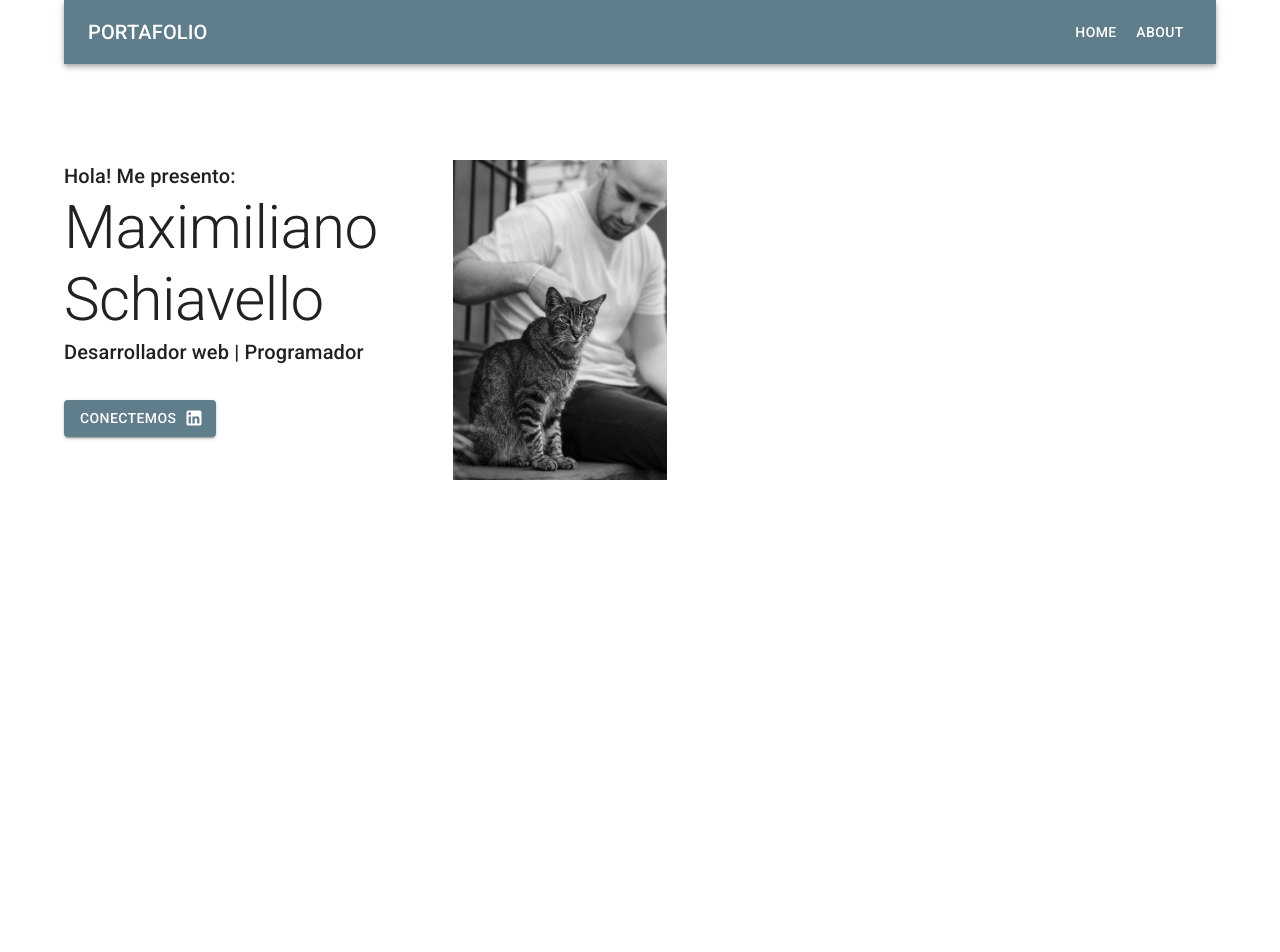
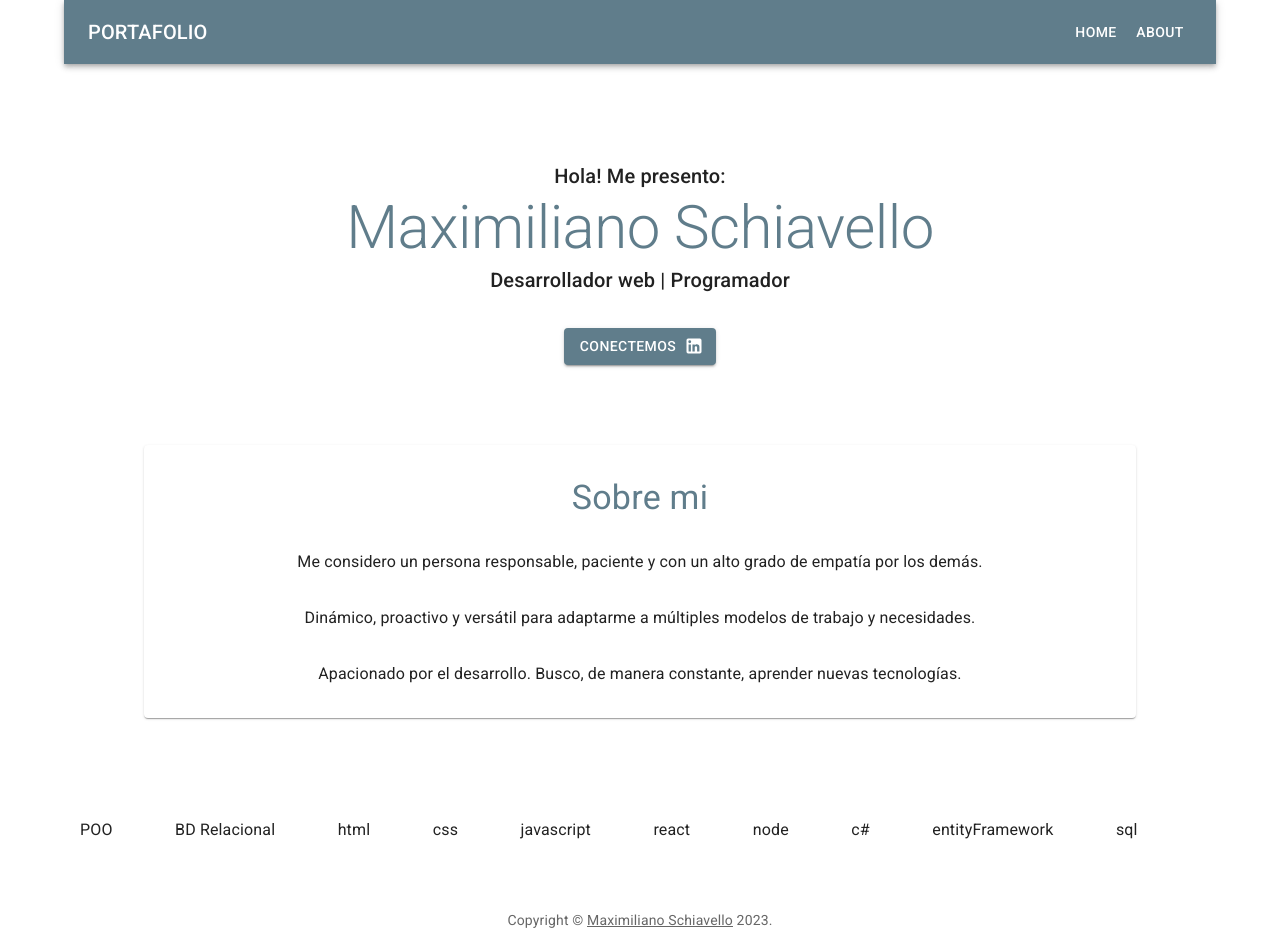
Before and after one commit to Maxischiavello/portfolio, a React (Create React App) app: page /about in a window 1280 px wide. Shown: the top 952 px of the page. Before the commit the page ends 800 px from the top, so only its background shows below. Built offline with nearby package versions, Linux system fonts and the light colour scheme.

Commit message:
about section, skills, footer

```diff
--- a/src/App.js
+++ b/src/App.js
@@ -3,14 +3,22 @@
 import Navbar from './components/Navbar';
 import Home from './components/Home';
 import { ThemeProvider } from '@mui/material/styles';
+import { CssBaseline } from '@mui/material';
 import theme from './theme';
+import Footer from './components/Footer';
+import About from './components/About';
+import Skills from './components/Skills';
 
 function App() {
   return (
     <ThemeProvider theme={theme}>
-      <Container fixed>
+      <CssBaseline />
+      <Container maxWidth="lg">
         <Navbar />
         <Home />
+        <About />
+        <Skills />
+        <Footer />
       </Container>
     </ThemeProvider>
   );
--- /dev/null
+++ b/src/components/About.jsx
@@ -0,0 +1,31 @@
+import React from 'react'
+import { Paper, Typography } from '@mui/material'
+
+function About() {
+  return (
+    <Paper sx={{
+        margin: 10,
+        display: 'flex',
+        flexDirection: 'column',
+        alignItems: 'center',
+        justifyContent: 'center',
+    }}>
+        <Typography variant='h4' m={4} px={2} color='primary.main'>
+            Sobre mi
+        </Typography>
+        <Typography mb={4} px={2}>
+            Me considero un persona responsable,
+            paciente y con un alto grado de empatía por los demás.
+        </Typography>
+        <Typography mb={4} px={2}>
+            Dinámico, proactivo y versátil para adaptarme a múltiples modelos de trabajo y necesidades.
+        </Typography>
+        <Typography mb={4} px={2}>
+            Apacionado por el desarrollo.
+            Busco, de manera constante, aprender nuevas tecnologías.
+        </Typography>
+    </Paper>
+  )
+}
+
+export default About
--- /dev/null
+++ b/src/components/Footer.jsx
@@ -0,0 +1,31 @@
+import React from 'react'
+import { Box, Typography, Link } from '@mui/material';
+import { Container } from '@mui/system';
+
+function Copyright() {
+
+    const linkedin = 'https://www.linkedin.com/in/maximiliano-schiavello/';
+
+    return (
+        <Typography variant="body2" color="text.secondary" align="center">
+            {'Copyright © '}
+            <Link color="inherit" href={linkedin}>
+                Maximiliano Schiavello
+            </Link>{' '}
+            {new Date().getFullYear()}
+            {'.'}
+        </Typography>
+    );
+}
+
+function Footer() {
+    return (
+        <Box component="footer" sx={{ bgcolor: 'background.paper', py: 6 }}>
+            <Container maxWidth="lg">
+                <Copyright />
+            </Container>
+        </Box>
+    )
+}
+
+export default Footer
--- a/src/components/Home.jsx
+++ b/src/components/Home.jsx
@@ -1,30 +1,28 @@
 import React from 'react'
-import Img from '../assets/foto.jpeg'
-import { Button, Box, Grid, Typography, } from '@mui/material';
+import { Button, Box, Grid, Typography } from '@mui/material';
 import LinkedInIcon from '@mui/icons-material/LinkedIn';
+
 
 function Home() {
 
     return (
-        <Box mt={12}>
-            <Grid container spacing={2}>
-                <Grid item xs={12} sm={6} md={4}>
-                    <Box spacing={1} sx={{ alignSelf: 'center'}}>
-                        <Typography variant='h6'><span>Hola!</span> Me presento:</Typography>
-                        <Typography variant='h2'>Maximiliano Schiavello</Typography>
+        <Box mt={12} >
+            <Grid container spacing={2} >
+                <Grid item xs={12} >
+                    <Box spacing={1} sx={{
+                        display: 'flex',
+                        flexDirection: 'column',
+                        justifyContent: 'center',
+                        alignItems: 'center',
+                        textAlign: ' center',
+                    }}>
+                        <Typography variant='h6' >Hola! Me presento:</Typography>
+                        <Typography variant='h2' color='primary.main'>Maximiliano Schiavello</Typography>
                         <Typography variant='h6' mb={4}>Desarrollador web | Programador</Typography>
 
                         <Button color='primary' variant="contained" endIcon={<LinkedInIcon/>}>
                             Conectemos
                         </Button>
-                    </Box>
-                </Grid>
-                <Grid item xs={12} sm={6} md={8}>
-                    <Box spacing={1} sx={{
-                        display: 'flex',
-                        justifyContent: 'flex-start'
-                    }}>
-                        <img src={Img} alt="foto" height={320} />
                     </Box>
                 </Grid>
             </Grid>
--- /dev/null
+++ b/src/components/Skills.jsx
@@ -0,0 +1,33 @@
+import { Box, List, ListItem, ListItemText } from '@mui/material'
+import React from 'react'
+
+function Skills() {
+
+    const skills = [
+        'POO',
+        'BD Relacional',
+        'html',
+        'css',
+        'javascript',
+        'react',
+        'node',
+        'c#',
+        'entityFramework',
+        'sql']
+
+    return (
+        <Box>
+            <List>
+                <ListItem>
+                    {skills.map((skill) =>{
+                        return <ListItemText
+                        primary={skill}
+                    />
+                    })}
+                </ListItem>
+            </List>
+        </Box>
+    )
+}
+
+export default Skills
```
